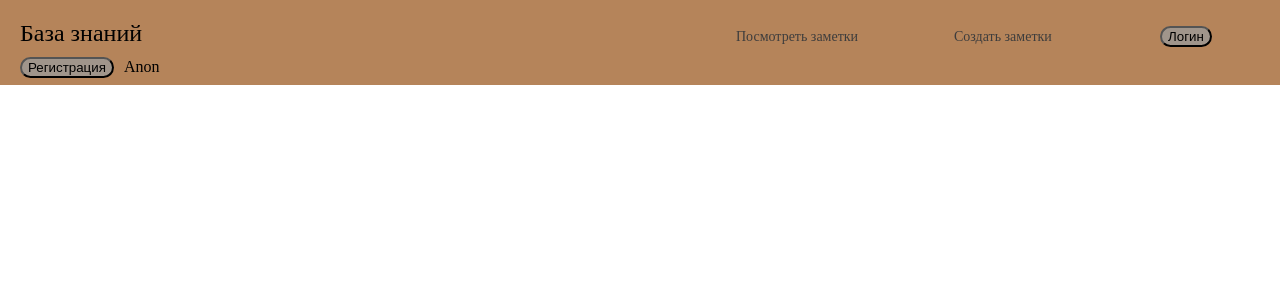
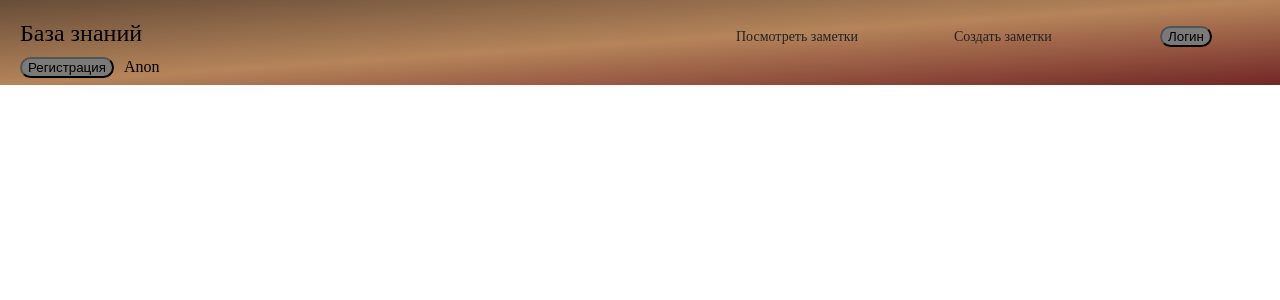
Before and after one commit to thvallerie/web-programming-labs-2, a Flask app: page /lab5/menu in a window 1280 px wide. Shown: the top 300 px of the page. Run offline with Flask 3, Linux system fonts and the light colour scheme; some libraries are stand-ins or nearby versions.

Commit message:
Внесла правки

```diff
--- a/static/lab5.css
+++ b/static/lab5.css
@@ -1,6 +1,6 @@
 /* Общие стили header */
 .line {
-    background-color: rgb(181, 132, 90);
+    background:linear-gradient(to bottom right,rgb(103, 77, 56), rgb(181, 132, 90), rgb(114, 38, 38));
     padding: 20px;
     height: 45px;
 
@@ -19,14 +19,14 @@
     margin-bottom: 10px;
   }
 
-  /* Стили для кнопок */
+  /* Стиль для кнопок */
   .header-url-zam {
     display: inline-block;
     padding: 8px 12px;
     margin-right: 10px;
     width: 180px;
     border: none;
-    color: #333;
+    color: #757474;
     text-decoration: none;
     font-size: 14px;
     cursor: pointer;
@@ -50,10 +50,10 @@
   }
 
   .header-url-cre:hover {
-    background-color: #cc8b8b;
+    background-color:  rgb(139, 120, 96);
   }
 
-  /* Стили для вывода имени пользователя */
+  /* Стиль для вывода имени пользователя */
   .header-username {
     font-size: 16px;
     font-weight: bold;
@@ -76,7 +76,7 @@
 .button1 {
     display: inline-flex;
     border-radius: 13px;
-    background-color: rgb(160, 149, 139);
+    background-color: rgb(122, 122, 121);
 }
 
 .username {
@@ -85,7 +85,7 @@
 
 a {
     text-decoration: none;
-    color: rgb(62, 61, 61);
+    color: rgb(35, 35, 35);
 }
 
 body {
```
